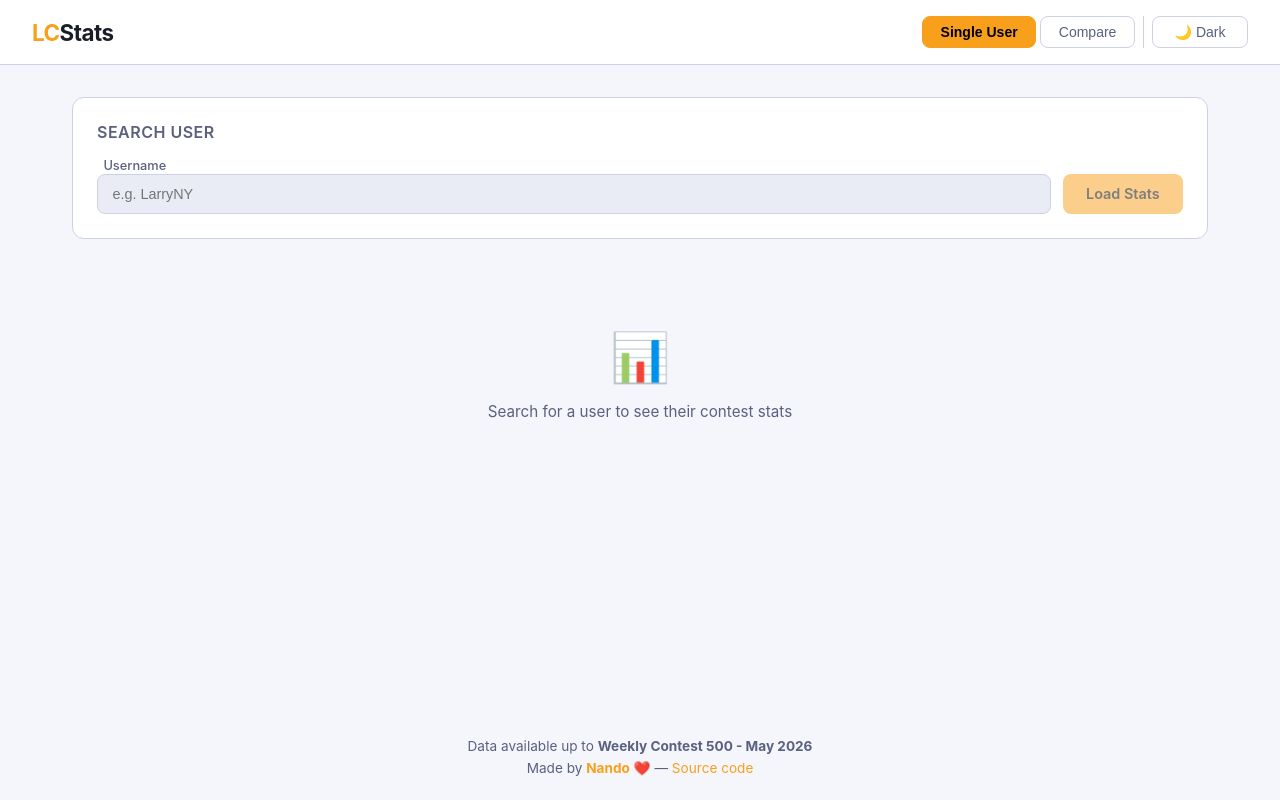
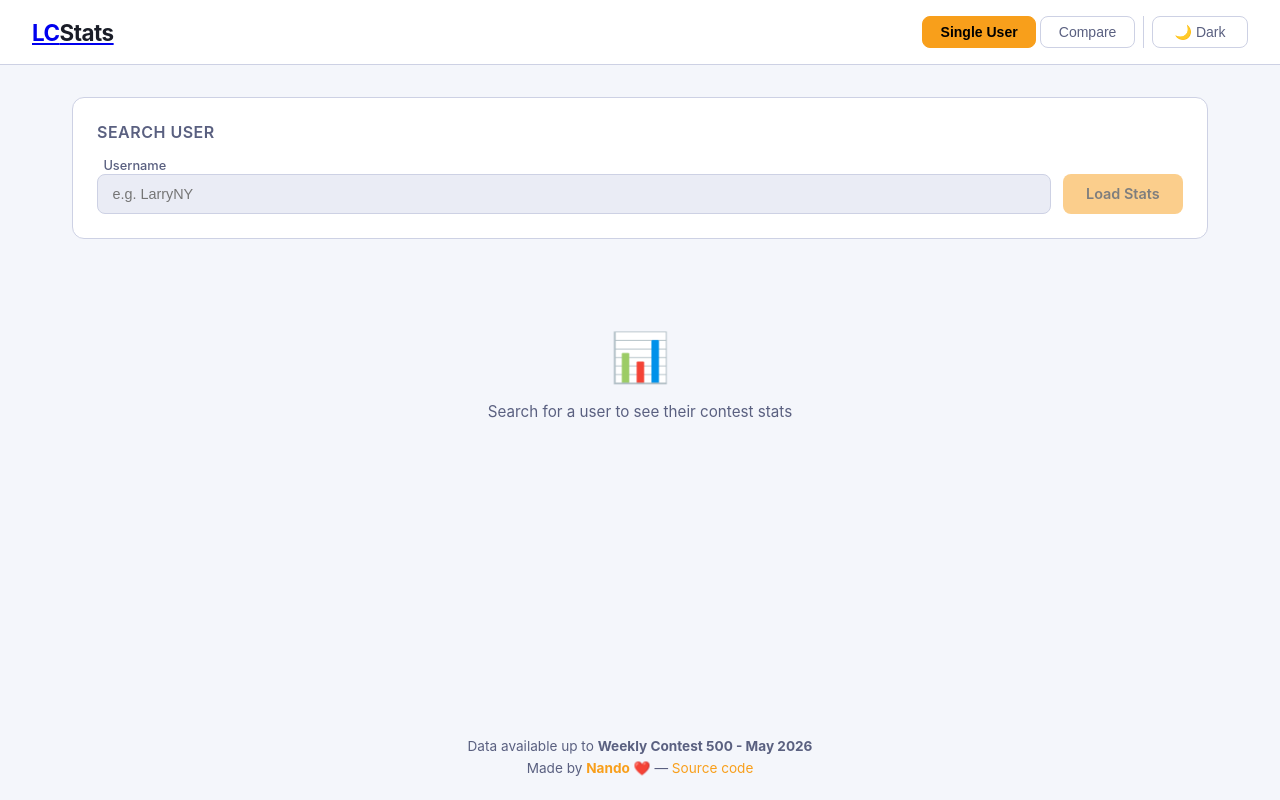
Before and after one commit to Nan-Do/leetcodeconteststats, a website: page public/index.html in a window 1280 px wide. Drawn offline with nearby package versions, Linux system fonts and the light colour scheme.

Commit message:
Added link to reload the site when clicking on the logo

```diff
--- a/public/index.html
+++ b/public/index.html
@@ -14,7 +14,7 @@
 <script>if(localStorage.getItem('theme') !== 'dark')document.body.classList.add('light');</script>
 
 <header>
-  <div class="logo">LC<span>Stats</span></div>
+  <div class="logo"><a href=".">LC<span>Stats</span></a></div>
   <div class="tabs" x-data="{ tab: 'single', light: localStorage.getItem('theme') !== 'dark' }" id="tabRoot">
     <button class="tab-btn" :class="{ active: tab === 'single' }" @click="tab = 'single'; window.dispatchEvent(new CustomEvent('tab', { detail: 'single' }))">Single User</button>
     <button class="tab-btn" :class="{ active: tab === 'compare' }" @click="tab = 'compare'; window.dispatchEvent(new CustomEvent('tab', { detail: 'compare' }))">Compare</button>
```
